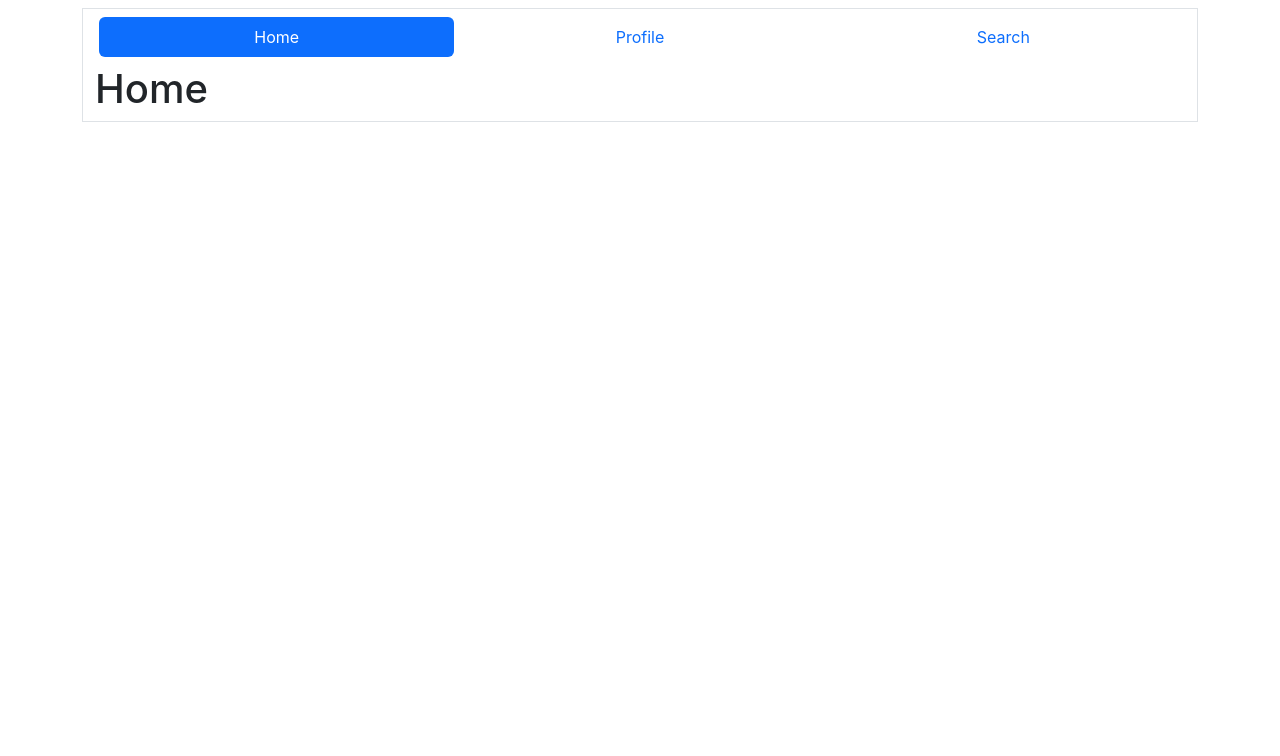
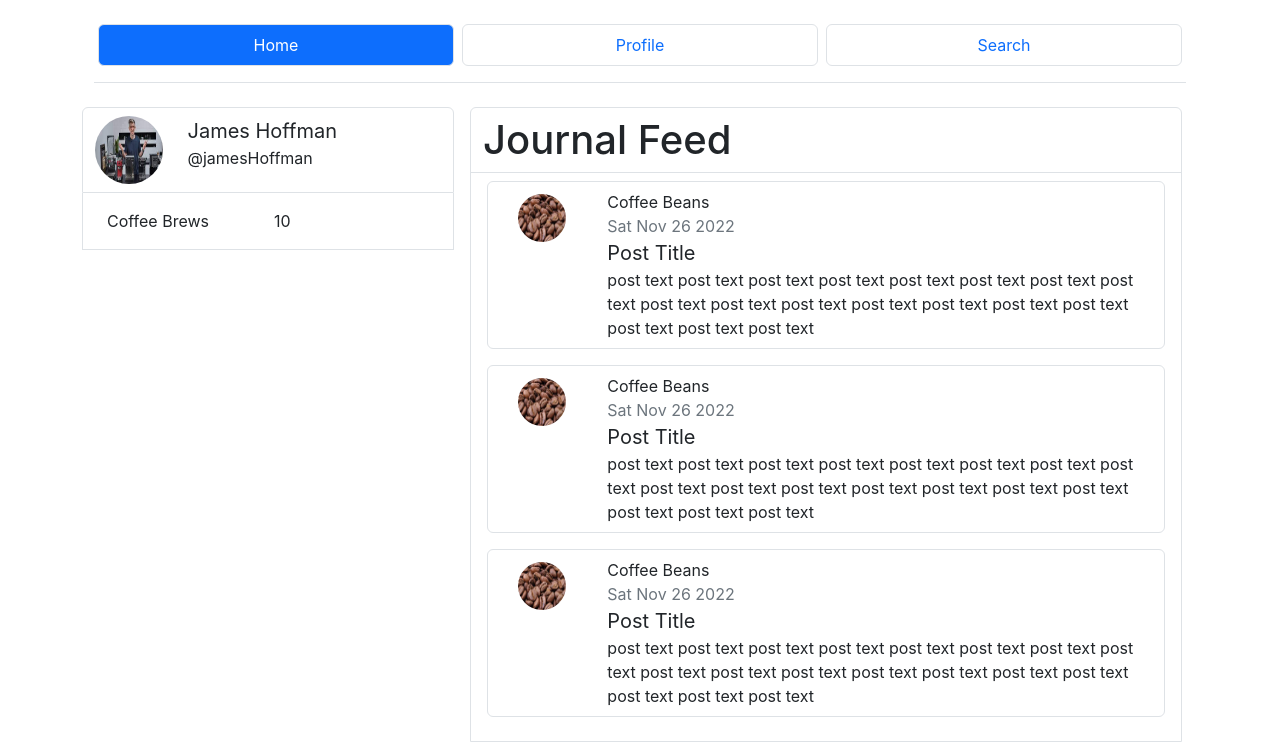
Before and after one commit to loonery/webdev-group-project, a React (Create React App) app: page / in a window 1280 px wide. Shown: the top 756 px of the page. Built offline with nearby package versions, Linux system fonts and the light colour scheme.

Commit message:
progress primarily on home component, created some other sub-components

```diff
--- a/src/components/shared-components/NavigationBar/NavigationTab.js
+++ b/src/components/NavigationBar/NavigationTab.js
@@ -8,13 +8,12 @@ const NavigationTab = ({activePath, tabName}) => {
         Accompanying youtube video link:  https://www.youtube.com/watch?v=SLfhMt5OUPI
      */
 
+    // get the resolved path of the path referred to this tab's link
     const resolvedPath = useResolvedPath(activePath);
-
     // matching the path the user is currently on with the path associated with this navigationTab
     const isActive = useMatch({path: resolvedPath.pathname});
-
-
-    const navigationLinkString = "nav-link" + (isActive ? ' active' : '');
+    // assemble the className for each navigation tab
+    const navigationLinkString = "nav-link border" + (isActive ? ' active' : '');
 
     return (
         <li className="nav-item ps-1 pe-1">
--- a/src/components/shared-components/NavigationBar/index.js
+++ b/src/components/NavigationBar/index.js
@@ -13,16 +13,14 @@ const NavigationBar = () => {
     ]
 
     return(
-        <>
-            <ul className="nav nav-pills nav-justified pb-2">
-
-                {/* map each object in 'tabs' to the navigation tab component we need to create */}
-                {tabs.map((tab, index) => (
-                    <NavigationTab key={index} activePath={tab.activePath} tabName={tab.tabName}></NavigationTab>
+            <div className="border-bottom pb-3 pt-2 mb-4">
+                <ul className="nav nav-pills nav-justified">
+                    {/* map each object in 'tabs' to the navigation tab component we need to create */}
+                    {tabs.map((tab, index) => (
+                        <NavigationTab key={index} activePath={tab.activePath} tabName={tab.tabName}></NavigationTab>
                     ))}
-            </ul>
-        </>
-
+                </ul>
+            </div>
     );
 }
 export default NavigationBar;
--- a/src/components/index.js
+++ b/src/components/index.js
@@ -2,13 +2,13 @@ import HomeComponent from "./page-components/Homepage";
 import ProfileComponent from "./page-components/Profile";
 import LoginComponent from "./page-components/Login";
 import {Routes, Route} from "react-router";
-import NavigationBar from "./shared-components/NavigationBar";
+import NavigationBar from "./NavigationBar";
 
 function Coffee() {
     return(
-            <div className="container mt-2 pt-2 border">
+            <div className="container mt-2 pt-2">
 
-                {/*render the navigation bar on every screen*/}
+                {/* render the navigation bar on every screen for a logged in user */}
                 <NavigationBar/>
 
                 {/* Routing occurs for each page */}
--- /dev/null
+++ b/src/components/page-components/Homepage/RecipeJournalFeed/RecipeJournalItem.js
@@ -0,0 +1,43 @@
+const RecipeJournalItem = () => {
+    // todo: delete static image source
+    const imageSource = './local_images/dummy_webdev_2.jpg';
+    const userName = "Coffee Beans";
+    const date = new Date();
+
+
+    return(
+        <div className="border rounded-top rounded mb-3 ps-2 pt-2 ms-1 me-1">
+
+            {/* user information section of the journal*/}
+            <div className="row pb-2">
+
+                    {/* user profile picture */}
+                    <div className="col-2 d-flex justify-content-center pt-1">
+                        <img src={imageSource}
+                             className="rounded-circle"
+                             width="48px"
+                             height="48px"
+                        />
+                    </div>
+
+                    {/*user's post information*/}
+                    <div className="col-10 ps-2">
+
+                        {/*user information in each recipe*/}
+                        <div>
+                            <div>{userName}</div>
+                            <div className="text-secondary">{date.toDateString()}</div>
+                        </div>
+
+                        <div className="fs-5">Post Title</div>
+
+                        <div>post text post text post text post text post text post text post text post text
+                            post text post text post text post text post text post text post text post text post text post text </div>
+
+                    </div>
+            </div>
+
+        </div>
+    );
+}
+export default RecipeJournalItem
--- /dev/null
+++ b/src/components/page-components/Homepage/RecipeJournalFeed/RecipeJournalList.js
@@ -0,0 +1,6 @@
+
+const RecipeJournalList = () => {
+
+
+}
+export default RecipeJournalList;
--- /dev/null
+++ b/src/components/page-components/Homepage/RecipeJournalFeed/index.js
@@ -0,0 +1,22 @@
+import react from 'react';
+import RecipeJournalItem from "./RecipeJournalItem";
+
+const RecipeJournalFeed = () => {
+    return(
+
+        // container row for the list group
+        <div className="row border rounded-top ms-1 me-1">
+
+            {/* header */}
+            <h1 className="border-bottom pt-2 pb-2">Journal Feed</h1>
+
+            {/*this div holds the recipe journal list*/}
+            <div className="pb-2">
+                <RecipeJournalItem/>
+                <RecipeJournalItem/>
+                <RecipeJournalItem/>
+            </div>
+        </div>
+    )
+}
+export default RecipeJournalFeed;
--- /dev/null
+++ b/src/components/page-components/Homepage/UserInfoSmall/index.js
@@ -0,0 +1,68 @@
+import react from 'react';
+
+const UserInfoSmall = () => {
+
+    const imageSource = './local_images/dummy_webdev.jpg';
+    const userName = "James Hoffman";
+    const userHandle = "@jamesHoffman"
+
+    const statisticA = 10;
+    const statisticB = 11;
+    const statisticC = 12;
+
+    const userStatistics = [
+        {},
+
+    ]
+
+    return(
+        <>
+            {/*holds user profile picture and other user information*/}
+            <div className="row border rounded-top pb-2 pt-2">
+
+                {/* user profile picture */}
+                <div className="col-3">
+                    <img src={imageSource}
+                         className="rounded-circle"
+                         width="68px"
+                         height="68px"
+                    />
+                </div>
+
+                {/*userName and alias section*/}
+                <div className="col-9 pb-1">
+                    <div className="fs-5">{userName}</div>
+                    <div>{userHandle}</div>
+                </div>
+            </div>
+
+            {/*user information section*/}
+
+            {/* userStats section */}
+            {/*todo: refactor this as a component with mappings?*/}
+            {/*todo: add css styling to minimize font further*/}
+            <div className="row border border-top-0 pb-2 pt-2 ps-2 pe-2">
+                <ul className="rounded-1 list-group">
+
+
+                    {/*each list item is a statistic*/}
+                    {/*todo - refactor the user statistics portion into 1 or 2 components*/}
+                    <li className="list-group-item border-0 fs-6">
+                        <div className="row">
+                            <div className="col">
+                                Coffee Brews
+                            </div>
+                            <div className="col">
+                                <span className="float-start">10</span>
+                            </div>
+                        </div>
+                    </li>
+
+                </ul>
+
+            </div>
+        </>
+    )
+}
+
+export default UserInfoSmall;
--- a/src/components/page-components/Homepage/index.js
+++ b/src/components/page-components/Homepage/index.js
@@ -1,11 +1,19 @@
 import react from 'react';
-import NavigationBar from "../../shared-components/NavigationBar";
+import NavigationBar from "../../NavigationBar";
+import UserInfoSmall from "./UserInfoSmall";
+import RecipeJournalFeed from "./RecipeJournalFeed";
 
 const HomeComponent = () => {
     // todo: add routing here to enforce different versions of the homepages
     return (
         <div className="row">
-            <h1>Home</h1>
+            <div className="col-4">
+                <UserInfoSmall/>
+            </div>
+
+            <div className="col-8">
+                <RecipeJournalFeed/>
+            </div>
         </div>
     );
 }
```
Also changed, not shown: src/components/shared-components/UserInfoSmall/index.js (deleted, +0 -13 lines), public/local_images/dummy_webdev.jpg (added), public/local_images/dummy_webdev_2.jpg (added), src/components/page-components/Homepage/UserInfoSmall/UserStat.js (added), src/components/page-components/Homepage/UserInfoSmall/UserStatsList.js (added).
